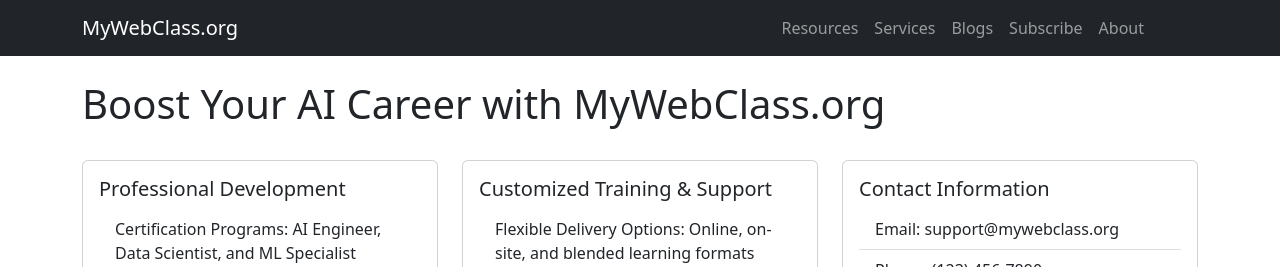
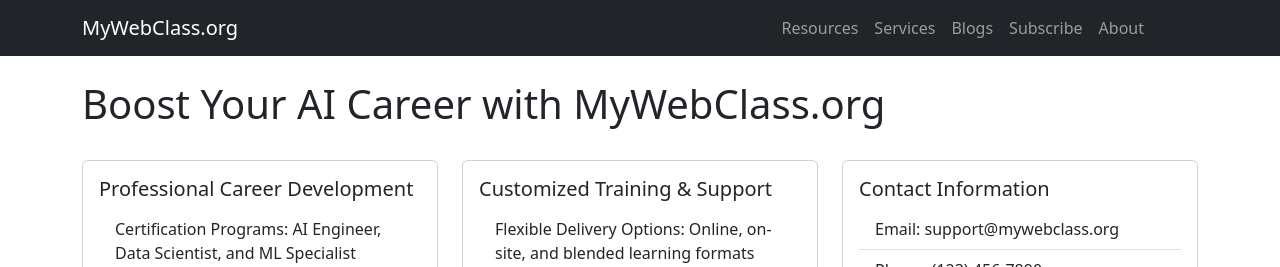
Before and after one commit to NJIT-WIS/project-2-team-sar, a Next.js app: page /Services in a window 1280 px wide. Shown: the top 267 px of the page. Built offline with nearby package versions, Linux system fonts and the light colour scheme.

Commit message:
updated meta name

```diff
--- a/components/boost_ai_career.jsx
+++ b/components/boost_ai_career.jsx
@@ -13,7 +13,7 @@
         <Col md={4}>
           <Card>
             <Card.Body>
-              <Card.Title>Professional Development</Card.Title>
+              <Card.Title>Professional Career Development</Card.Title>
               <ListGroup variant="flush">
                 <ListGroup.Item>Certification Programs: AI Engineer, Data Scientist, and ML Specialist</ListGroup.Item>
                 <ListGroup.Item>Industry Partnerships: Collaborate with top AI companies for hands-on experience</ListGroup.Item>
```
